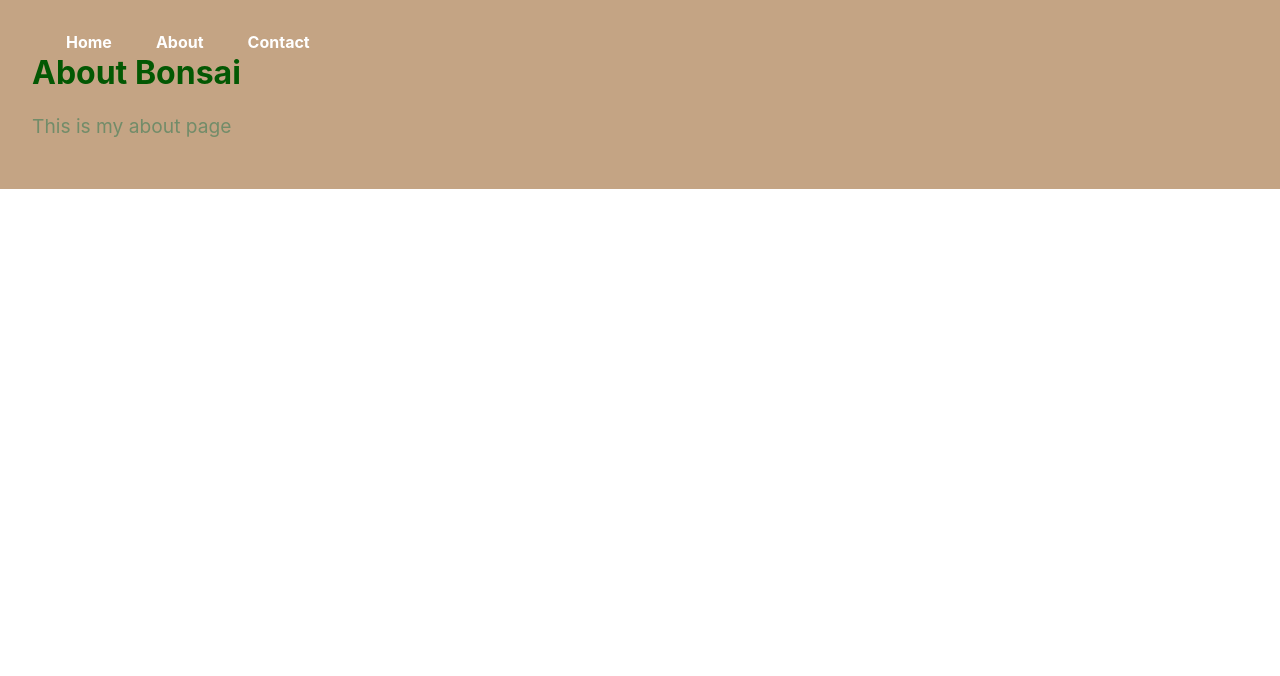
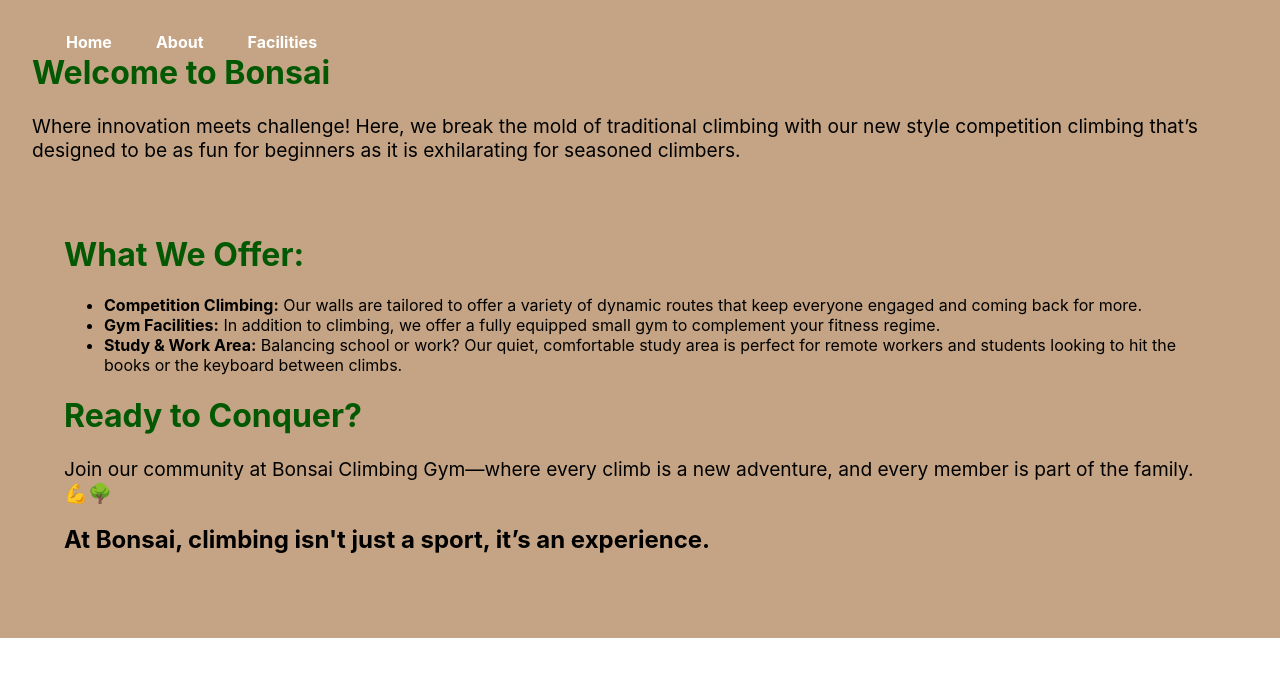
Before and after one commit to JaimeM099/BonsaiProj, a React (Create React App) app: page /about in a window 1280 px wide. Shown: the top 676 px of the page. Built offline with nearby package versions, Linux system fonts and the light colour scheme.

Commit message:
Added Info
Added info to tabs on webpage.

```diff
--- a/src/components/NavBar.js
+++ b/src/components/NavBar.js
@@ -8,7 +8,7 @@ const NavBar = () => {
             <ul className="nav-links">
                 <li><Link to="/">Home</Link></li>
                 <li><Link to="/about">About</Link></li>
-                <li><Link to="/contact">Contact</Link></li>
+                <li><Link to="/contact">Facilities</Link></li>
             </ul>
         </nav>
     );
--- a/src/pages/About.css
+++ b/src/pages/About.css
@@ -10,5 +10,5 @@
 
 .about p {
     font-size: 1.2rem;
-    color: #728c69;
+    color: black;
 }
--- a/src/pages/About.js
+++ b/src/pages/About.js
@@ -4,9 +4,33 @@ import './About.css';
 const About = () => {
     return (
         <div className="about">
-            <h1>About Bonsai </h1>
-            <p>This is my about page</p>
+            <h1>Welcome to Bonsai </h1>
+            <p>Where innovation meets challenge! Here, we break the mold of traditional climbing with our new style competition
+               climbing that’s designed to be as fun for beginners as it is exhilarating for seasoned climbers.
+            </p>
+
+                    <div className="about">
+                        <h1>What We Offer:</h1>
+                        <ul>
+                            <li><b>Competition Climbing:</b> Our walls are tailored to offer a variety of dynamic routes that keep everyone engaged and coming back for more. </li>
+                            <li><b>Gym Facilities:</b> In addition to climbing, we offer a fully equipped small gym to complement your fitness regime.</li>
+                            <li><b>Study & Work Area:</b> Balancing school or work? Our quiet, comfortable study area is perfect for remote workers and students looking to hit the books or the keyboard between climbs.</li>
+                        </ul>
+
+                        <h1> Ready to Conquer?</h1>
+                        <p> Join our community at Bonsai Climbing Gym—where every climb is a new adventure, and every member is part of the family. 💪🌳</p>
+                        <h2>At Bonsai, climbing isn't just a sport, it’s an experience. </h2>
+
+
+                    </div>
+
+
+
         </div>
+
+
+
+
     );
 };
 
--- a/src/pages/Contact.js
+++ b/src/pages/Contact.js
@@ -4,7 +4,7 @@ import './Contact.css';
 const Contact = () => {
     return (
         <div className="contact">
-            <h1>Welcome to Contact page</h1>
+            <h1>What we Offer: </h1>
             <p>This is my contact page</p>
         </div>
     );
```
